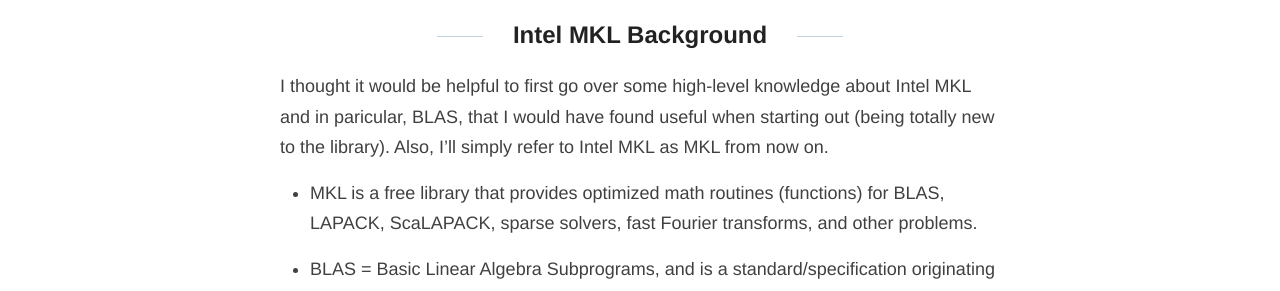
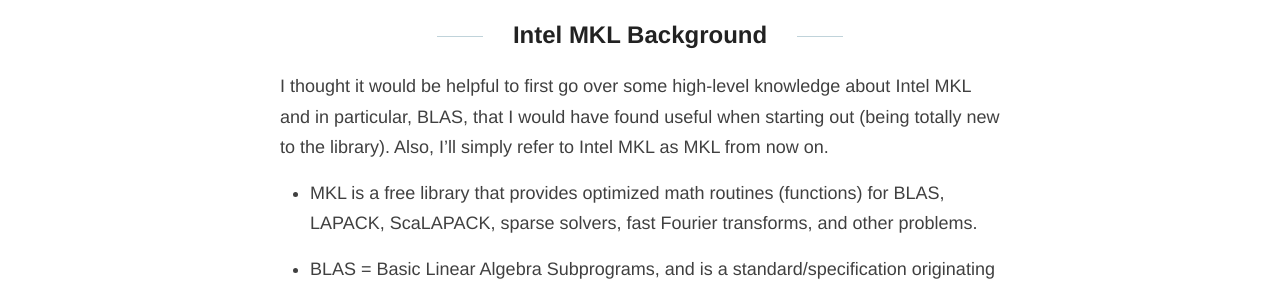
Before and after one commit to liubrandon/liubrandon.github.io, a Jekyll site: the page built from _posts/2020-07-27-beating-intel-mkl.md, in a window 1280 px wide and 900 px high. Shown: the part 429-720 px from the top of the window. Built offline with Jekyll 4.4.1, drawn with Linux system fonts in a browser that asks for light colours.

Commit message:
fixed typos

```diff
--- a/_posts/2020-07-27-beating-intel-mkl.md
+++ b/_posts/2020-07-27-beating-intel-mkl.md
@@ -8,7 +8,7 @@
 
 ## Intel MKL Background
 
-I thought it would be helpful to first go over some high-level knowledge about Intel MKL and in paricular, BLAS, that I would have found useful when starting out (being totally new to the library). Also, I'll simply refer to Intel MKL as MKL from now on.
+I thought it would be helpful to first go over some high-level knowledge about Intel MKL and in particular, BLAS, that I would have found useful when starting out (being totally new to the library). Also, I'll simply refer to Intel MKL as MKL from now on.
 
 * MKL is a free library that provides optimized math routines (functions) for BLAS, LAPACK, ScaLAPACK, sparse solvers, fast Fourier transforms, and other problems.
 
@@ -24,5 +24,4 @@
 &nbsp;
 * Using MKL BLAS routines directly can feel a bit unwieldy, but MKL can be linked to higher level libraries such as Armadillo (C++), Eigen (C++), and numpy-mkl (Python) which wrap its functions in more modern, templated syntax.
 
-
 To be continued...
```
Also changed, not shown: _posts/2020-07-18-Introduction.md (+2 -2 lines).
